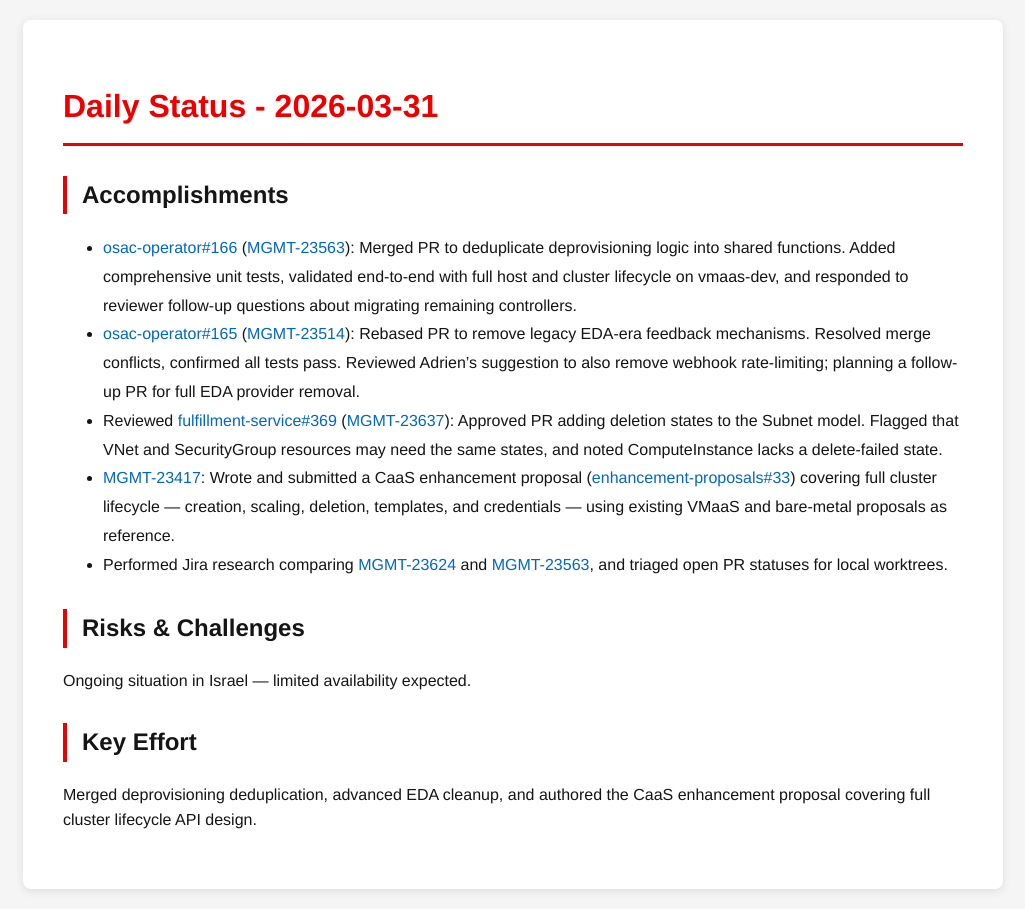
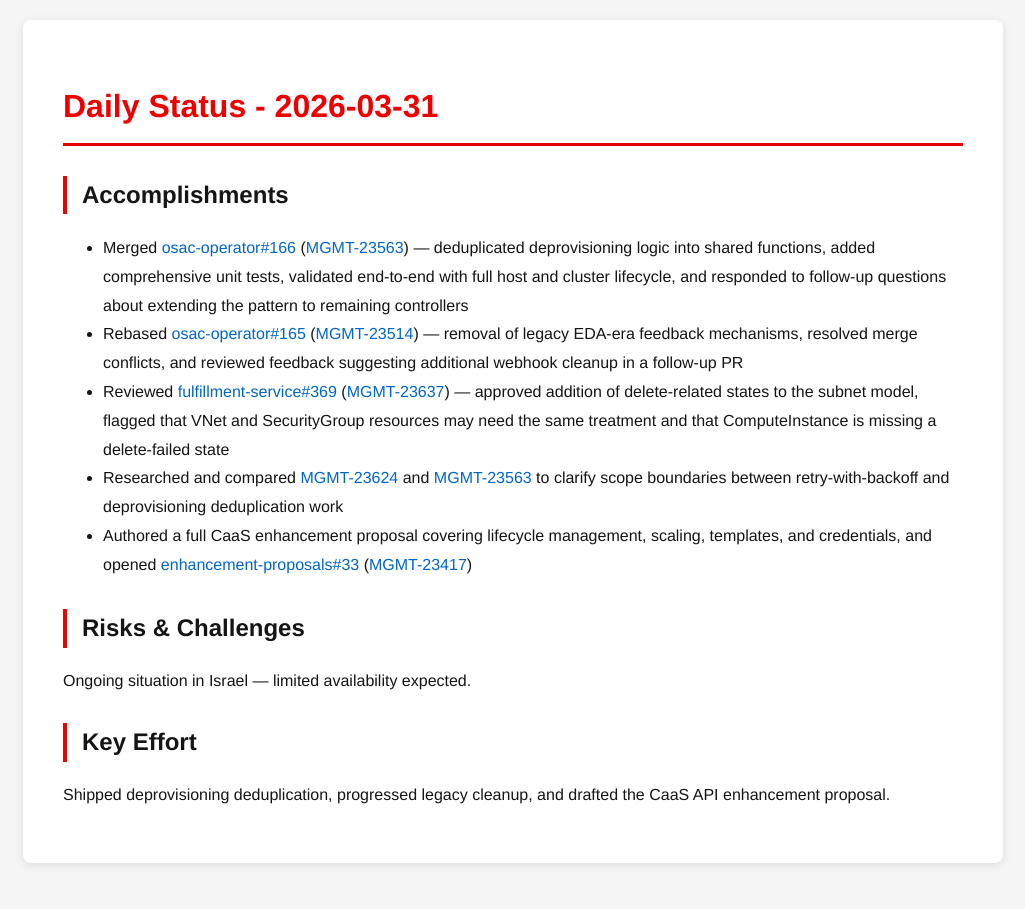
Before and after one commit to tzvatot/daily-status, a Jekyll site: the page built from 2026-03-31.md, in a window 1280 px wide. Shown: the whole page, without its empty margins (127-1152 px from the left). Built offline with Jekyll 4.4.1, drawn with Linux system fonts in a browser that asks for light colours.

Commit message:
Daily status update - 2026-03-31

```diff
--- a/2026-03-31.md
+++ b/2026-03-31.md
@@ -7,14 +7,14 @@
 # Daily Status - 2026-03-31
 
 ## Accomplishments
-- [osac-operator#166](https://github.com/osac-project/osac-operator/pull/166) ([MGMT-23563](https://issues.redhat.com/browse/MGMT-23563)): Merged PR to deduplicate deprovisioning logic into shared functions. Added comprehensive unit tests, validated end-to-end with full host and cluster lifecycle on vmaas-dev, and responded to reviewer follow-up questions about migrating remaining controllers.
-- [osac-operator#165](https://github.com/osac-project/osac-operator/pull/165) ([MGMT-23514](https://issues.redhat.com/browse/MGMT-23514)): Rebased PR to remove legacy EDA-era feedback mechanisms. Resolved merge conflicts, confirmed all tests pass. Reviewed Adrien's suggestion to also remove webhook rate-limiting; planning a follow-up PR for full EDA provider removal.
-- Reviewed [fulfillment-service#369](https://github.com/osac-project/fulfillment-service/pull/369) ([MGMT-23637](https://issues.redhat.com/browse/MGMT-23637)): Approved PR adding deletion states to the Subnet model. Flagged that VNet and SecurityGroup resources may need the same states, and noted ComputeInstance lacks a delete-failed state.
-- [MGMT-23417](https://issues.redhat.com/browse/MGMT-23417): Wrote and submitted a CaaS enhancement proposal ([enhancement-proposals#33](https://github.com/osac-project/enhancement-proposals/pull/33)) covering full cluster lifecycle — creation, scaling, deletion, templates, and credentials — using existing VMaaS and bare-metal proposals as reference.
-- Performed Jira research comparing [MGMT-23624](https://issues.redhat.com/browse/MGMT-23624) and [MGMT-23563](https://issues.redhat.com/browse/MGMT-23563), and triaged open PR statuses for local worktrees.
+- Merged [osac-operator#166](https://github.com/osac-project/osac-operator/pull/166) ([MGMT-23563](https://issues.redhat.com/browse/MGMT-23563)) — deduplicated deprovisioning logic into shared functions, added comprehensive unit tests, validated end-to-end with full host and cluster lifecycle, and responded to follow-up questions about extending the pattern to remaining controllers
+- Rebased [osac-operator#165](https://github.com/osac-project/osac-operator/pull/165) ([MGMT-23514](https://issues.redhat.com/browse/MGMT-23514)) — removal of legacy EDA-era feedback mechanisms, resolved merge conflicts, and reviewed feedback suggesting additional webhook cleanup in a follow-up PR
+- Reviewed [fulfillment-service#369](https://github.com/osac-project/fulfillment-service/pull/369) ([MGMT-23637](https://issues.redhat.com/browse/MGMT-23637)) — approved addition of delete-related states to the subnet model, flagged that VNet and SecurityGroup resources may need the same treatment and that ComputeInstance is missing a delete-failed state
+- Researched and compared [MGMT-23624](https://issues.redhat.com/browse/MGMT-23624) and [MGMT-23563](https://issues.redhat.com/browse/MGMT-23563) to clarify scope boundaries between retry-with-backoff and deprovisioning deduplication work
+- Authored a full CaaS enhancement proposal covering lifecycle management, scaling, templates, and credentials, and opened [enhancement-proposals#33](https://github.com/osac-project/enhancement-proposals/pull/33) ([MGMT-23417](https://issues.redhat.com/browse/MGMT-23417))
 
 ## Risks & Challenges
 Ongoing situation in Israel — limited availability expected.
 
 ## Key Effort
-Merged deprovisioning deduplication, advanced EDA cleanup, and authored the CaaS enhancement proposal covering full cluster lifecycle API design.
+Shipped deprovisioning deduplication, progressed legacy cleanup, and drafted the CaaS API enhancement proposal.
```
